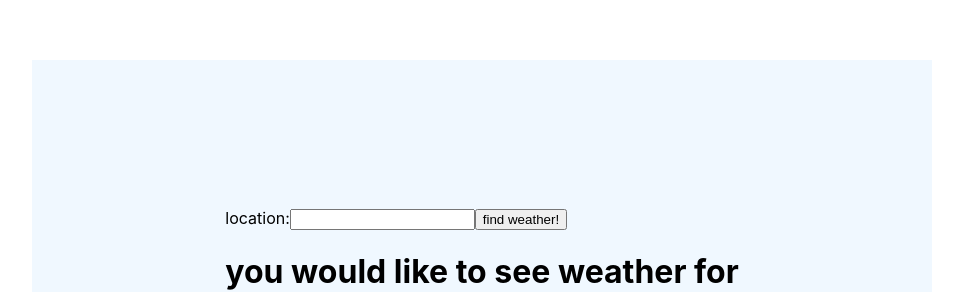
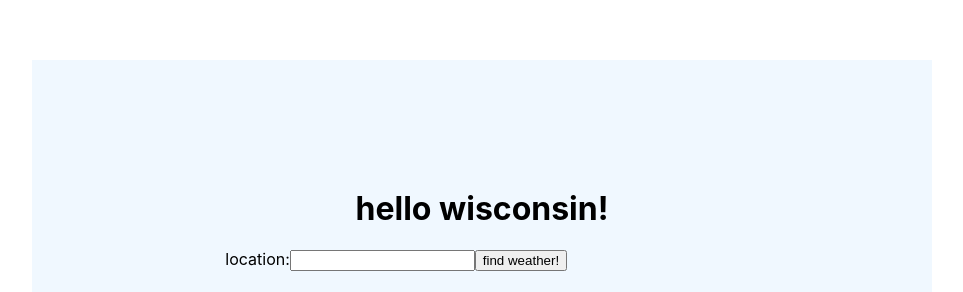
Before and after one commit to jmejia247/sunny-day, a React (Create React App) app: page / in a window 1280 px wide. Shown: the part 240-532 px from the top of the page, without its empty margins (158-1121 px from the left). Built offline with nearby package versions, Linux system fonts and the light colour scheme; no server answers.

Commit message:
test deployment

```diff
--- a/src/App.js
+++ b/src/App.js
@@ -5,6 +5,8 @@ import WeatherCard from './components/weatherCard';
 class App extends React.Component {
 
   render() {
+    // const name = 'Tashawnee'
+    // const betterName = 'Jose'
     return (
       <div className="App">
         <WeatherCard />
--- a/src/components/weather.js
+++ b/src/components/weather.js
@@ -33,10 +33,13 @@ class Weather extends React.Component {
     }
 
     render() {
-        // console.log(this.state.weather, 'hello wisconsin')
+        console.log(this.state.weather, 'hello wisconsin')
         const weather = this.state.weather.map((info) => {
             return <div>
-                {info.nearest_area[0].areaName[0].value}
+                <h3>
+                    {info.nearest_area[0].areaName[0].value}
+                </h3>
+                <p>currently feels like {info.current_condition[0].FeelsLikeF}°F</p>
             </div>
             // console.log(info)
         })
--- a/src/components/weatherCard.js
+++ b/src/components/weatherCard.js
@@ -11,7 +11,7 @@ class WeatherCard extends Component {
     }
 
     getLocation = (data) => {
-        // console.log(typeof data)
+        console.log(typeof data)
 
         this.setState({
             location: data
@@ -21,6 +21,7 @@ class WeatherCard extends Component {
     render() {
         return (
             <div className='weather-card'>
+                <h1>hello wisconsin!</h1>
                 <WeatherForm getLocation={this.getLocation}/>
                 <Weather location={this.state.location} />
             </div>
--- a/src/components/weatherForm.js
+++ b/src/components/weatherForm.js
@@ -24,6 +24,7 @@ class WeatherForm extends React.Component {
     }
 
     render() {
+        console.log(this.state.location)
         return(
             <div>
                 <form>
```
